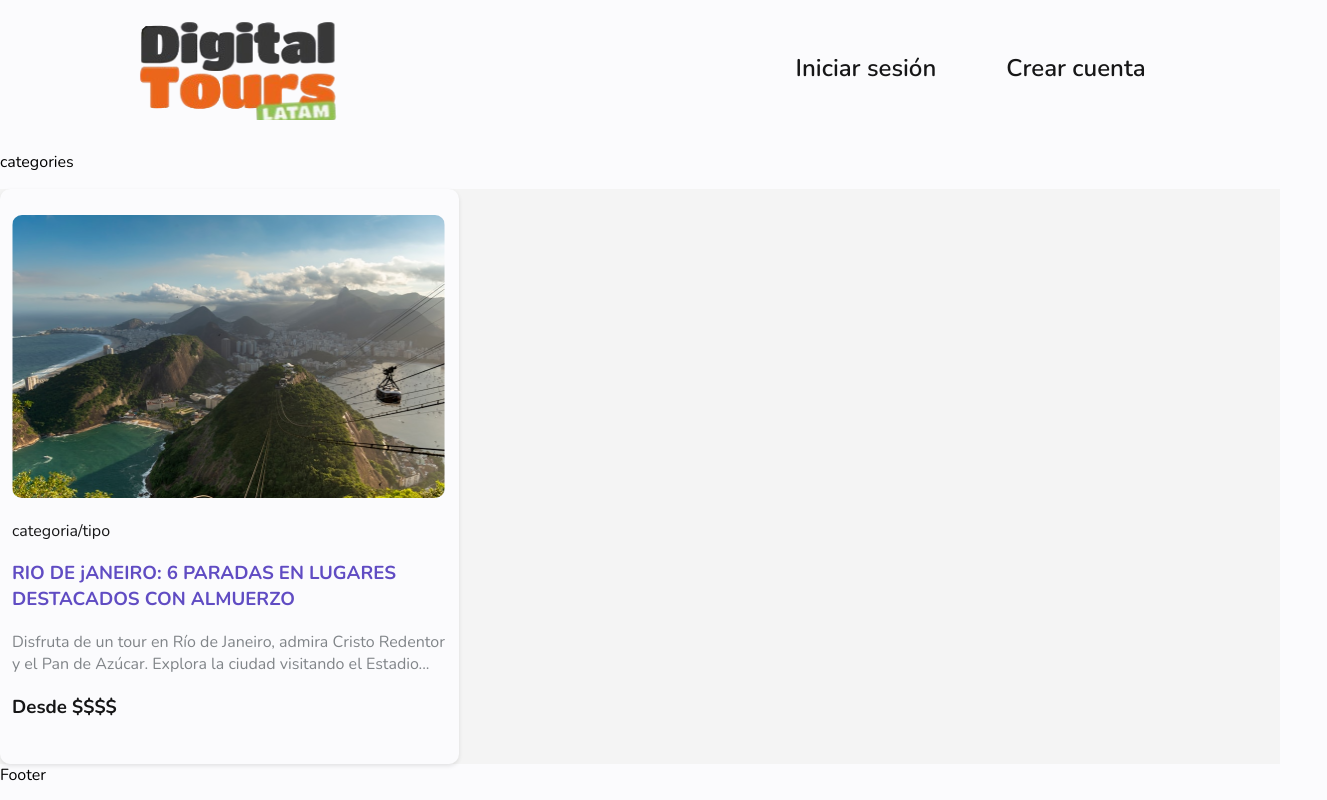
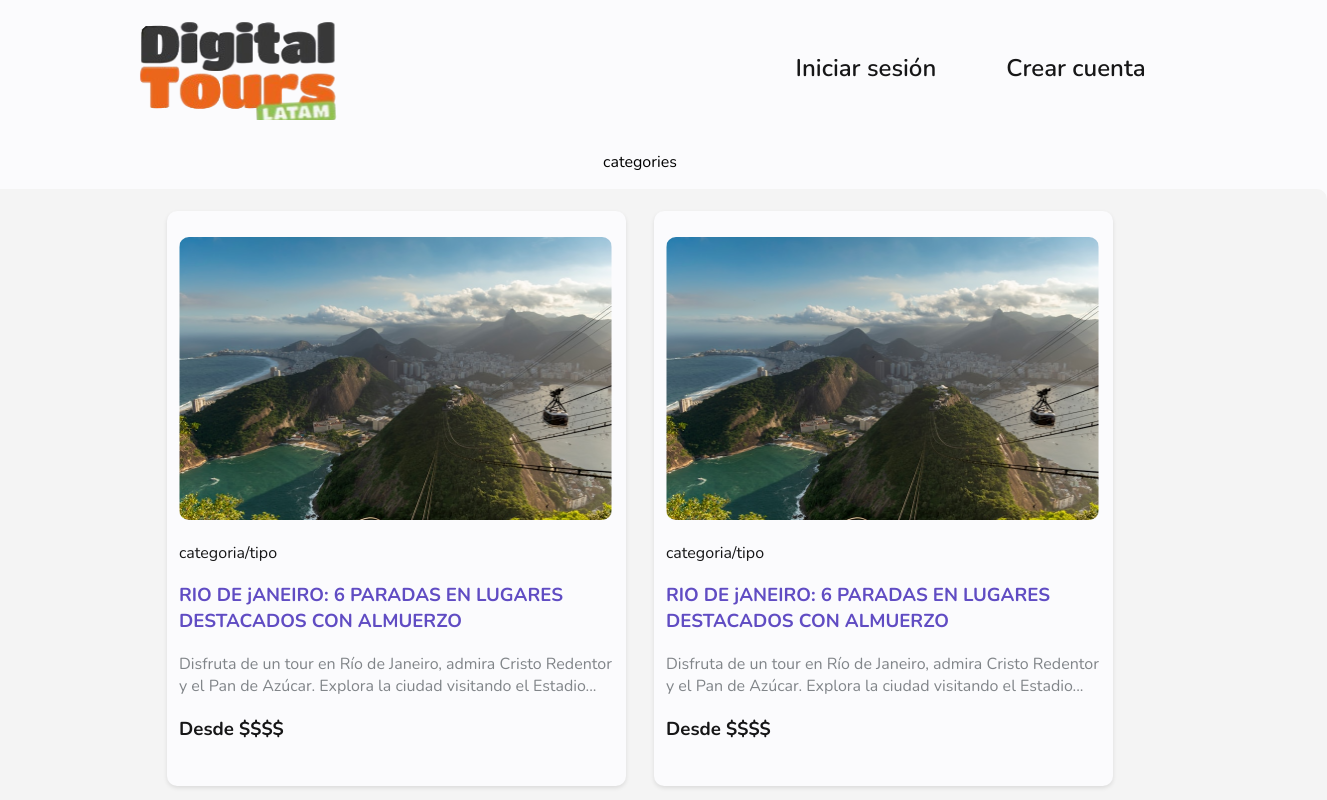
Before and after one commit to facuvillar27/DigitalTours, a React (Vite) app in the folder front/digital-tours/: page / in a window 1280 px wide. Shown: the top 800 px of the page, 1327 px wide, since content can reach past the window. Built offline with nearby package versions, Linux system fonts and the light colour scheme.

Commit message:
DT-02: [Add] cards layout styles within the home section

```diff
--- a/front/digital-tours/src/Components/Card/card.module.css
+++ b/front/digital-tours/src/Components/Card/card.module.css
@@ -5,6 +5,7 @@
   width: 459px;
   height: 575px;
   gap: 12px;
+  margin: 10px 14px;
 
   border-radius: 10px;
   background-color: var(--white);
--- a/front/digital-tours/src/Routes/Home.jsx
+++ b/front/digital-tours/src/Routes/Home.jsx
@@ -9,7 +9,10 @@ const Home = () => {
           <p>categories</p>
         </div>
       </div>
-      <div className={styles.main_body}>
+      <div className={styles.home_body}>
+        <Card />
+        <Card />
+        <Card />
         <Card />
       </div>
     </div>
--- a/front/digital-tours/src/styles/home.module.css
+++ b/front/digital-tours/src/styles/home.module.css
@@ -1,7 +1,18 @@
 .main {
+  display: flex;
+  flex-direction: column;
+  align-items: center;
   background-color: var(--white);
 }
 
-.main_body {
+.home_body {
+  display: flex;
+  align-items: center;
+  flex-wrap: wrap;
+  justify-content: center;
+  padding: 12px;
+
+  width: 1350px;
+  border-radius: 10px;
   background-color: var(--dark-white);
 }
```
